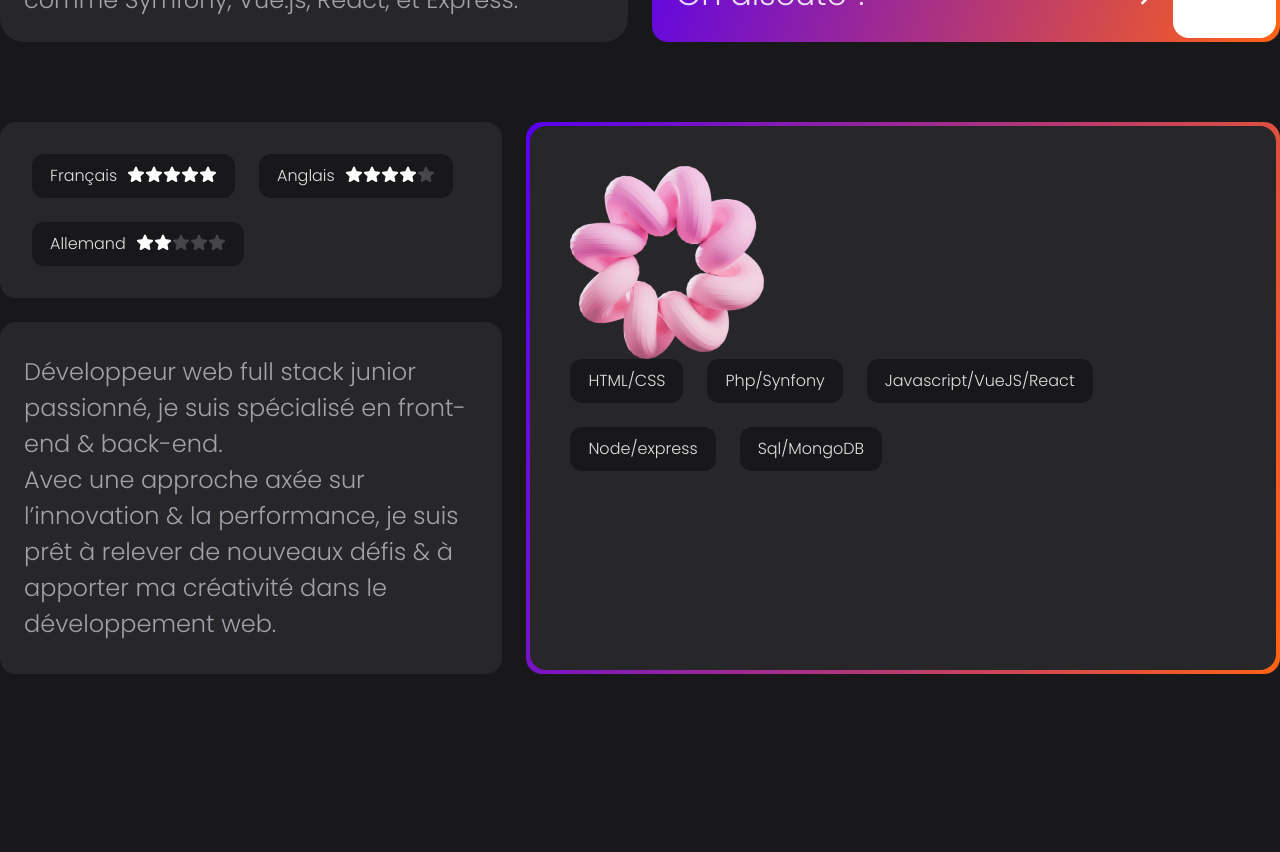
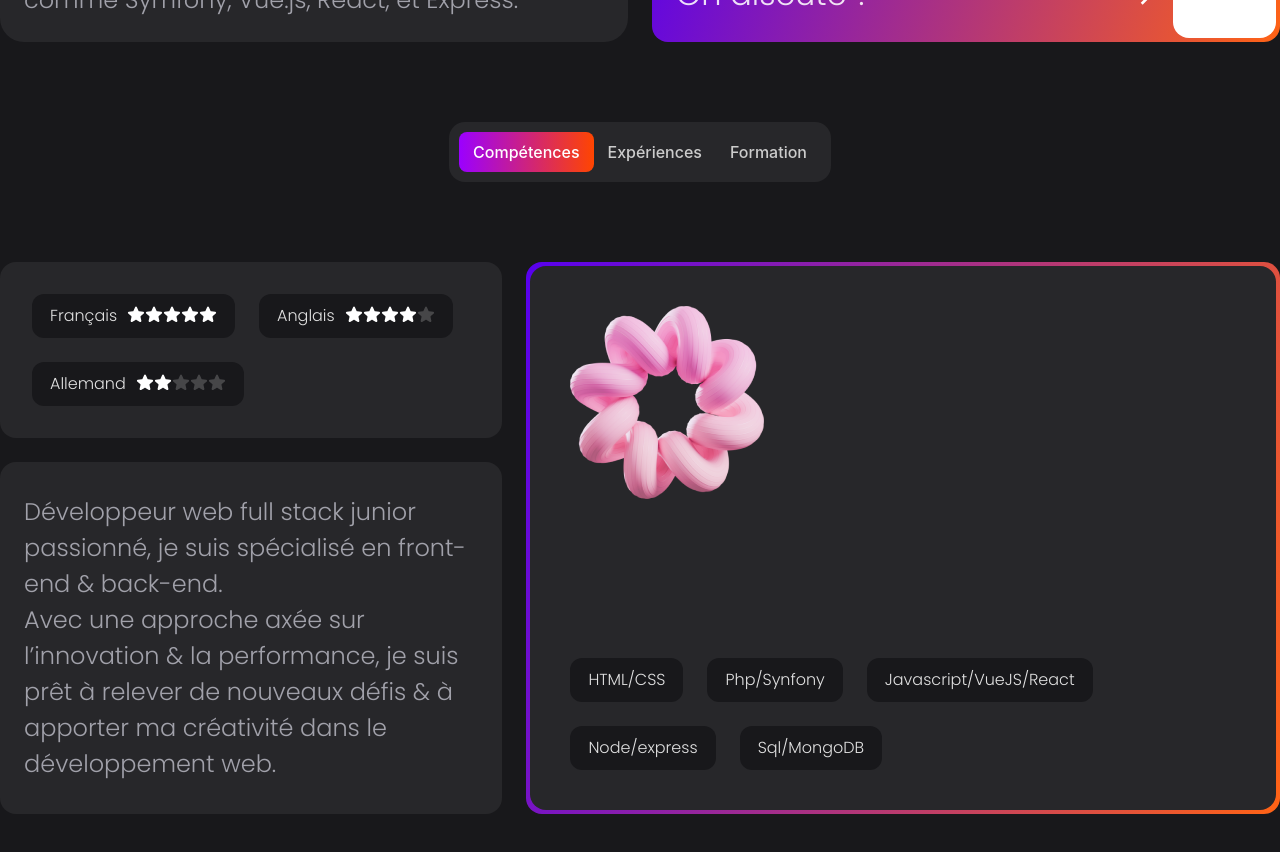
Before and after one commit to Silaslacasse/portfolio, a Vue app: page / in a window 1280 px wide. Shown: the part 1400-2252 px from the top of the page. Before the commit the page ends 2154 px from the top, so only its background shows below. Built offline with nearby package versions, Linux system fonts and the light colour scheme.

Commit message:
add radio selector

```diff
--- a/src/components/Curriculum.vue
+++ b/src/components/Curriculum.vue
@@ -8,25 +8,20 @@ const selectedVersion = ref("Compétences");
 
 <template>
     <div class="selectInfos">
-        <!-- <radio>
-            <option selected>Compétences</option>
-            <option>Expériences</option>
-            <option>Formation</option>
-        </radio> -->
-        <!-- <div class="radio-group">
-            <label>
+        <div class="radio-group">
+            <label class="radio-tab">
                 <input type="radio" value="Compétences" v-model="selectedVersion" />
-                Compétences
+                <div>Compétences</div>
             </label>
-            <label>
+            <label class="radio-tab">
                 <input type="radio" value="Expériences" v-model="selectedVersion" />
-                Expériences
+                <div>Expériences</div>
             </label>
-            <label>
+            <label class="radio-tab">
                 <input type="radio" value="Formation" v-model="selectedVersion" />
-                Formation
-            </label> -->
-        <!-- </div> -->
+                <div>Formation</div>
+            </label>
+        </div>
     </div>
     <div class="curriculumWrapper">
         <div class="leftWrapper">
@@ -54,10 +49,8 @@ const selectedVersion = ref("Compétences");
                         <SkillsTag label="Sql/MongoDB"></SkillsTag>
                     </div>
                 </div>
-            </div>
-
-                <!-- <div class="xpTab">
-                    <div class="skillsWrapper" v-if="selectedVersion === 'Expériences'">
+                <div class="xpTab" v-if="selectedVersion === 'Expériences'">
+                    <div class="infoWrapper" >
                         <SkillsTag label="Developpeur Full Stack chez JetPulp - Alt "></SkillsTag>
                         <p>De septembre 2022 à septembre 2024</p>
                         <SkillsTag label="Developpeur Front End chez SiteW - Alt "></SkillsTag>
@@ -72,10 +65,7 @@ const selectedVersion = ref("Compétences");
                 </div>
 
                 <div class="formationTab" v-if="selectedVersion === 'Formation'">
-                    <div class="">
-                        <img src="../assets/images/pink_pasta.webp" width="194px" alt="pink decoration" />
-                    </div>
-                    <div class="skillsWrapper">
+                    <div class="infoWrapper">
                         <SkillsTag label="Master Expert Développement Web Ynov Lyon"></SkillsTag>
                         <p>Septembre 2022-2024 - Alternance chez JetPulp</p>
                         <SkillsTag label="Licence Pro Application Web Clermont"></SkillsTag>
@@ -85,8 +75,8 @@ const selectedVersion = ref("Compétences");
                         <SkillsTag label="Lycée René CASSIN"></SkillsTag>
                         <p>Septembre 2017 - Juin 2019 - Baccalauréat STI2D mention très bien</p>
                     </div>
-                </div> -->
-
+                </div>
+            </div>
         </div>
     </div>
 </template>
@@ -135,26 +125,74 @@ const selectedVersion = ref("Compétences");
 }
 
 .selectContent{
-    display: flex;
     background-color: #27272A;
     height: 100%;
     border-radius: 16px;
-    justify-content: space-between;
-    flex-direction: column;
     padding: 40px;
 }
 
 .skillsWrapper{
     display: flex;
+    flex-wrap: wrap;
     gap: 24px;
-    flex-wrap: wrap;
 }
 
 .skillsTab{
     display: flex;
+    flex-direction: column;
     justify-content: space-between;
-    flex-wrap: wrap;
+    height: 100%;
+}
+
+.infoWrapper{
+    display: flex;
+    gap: 10px;
+    flex-direction: column;
+}
+
+.selectInfos {
+    height: 60px;
+    display: flex;
+    justify-content: center;
+    gap: 16px; /* Espacement entre les boutons */
+}
+
+.radio-group{
+    padding: 0 10px;
+    display: flex;
     flex-direction: row;
+    align-items: center;
+    background-color: #27272A;
+    border-radius: 16px;
+}
+
+/* Masque les vrais boutons radio */
+.radio-tab input[type="radio"] {
+    display: none;
+}
+
+/* Style par défaut des labels (onglets) */
+.radio-tab div {
+    padding: 8px 14px;
+    font-size: 16px;
+    font-weight: 500;
+    color: #ccc;
+    border-radius: 8px;
+    cursor: pointer;
+    transition: all 0.8s ease-in-out;
+    text-align: center;
+}
+
+/* Onglet sélectionné */
+.radio-tab input[type="radio"]:checked + div {
+    color: #fff;
+    background: linear-gradient(90deg, #9b00ff, #ff4500);
+}
+
+/* Effet au survol */
+.radio-tab:hover div {
+    color: #fff;
+    background: #333;
 }
 
 </style>
```
